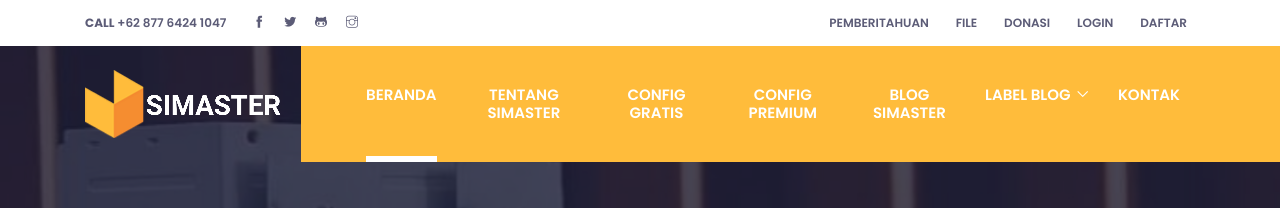
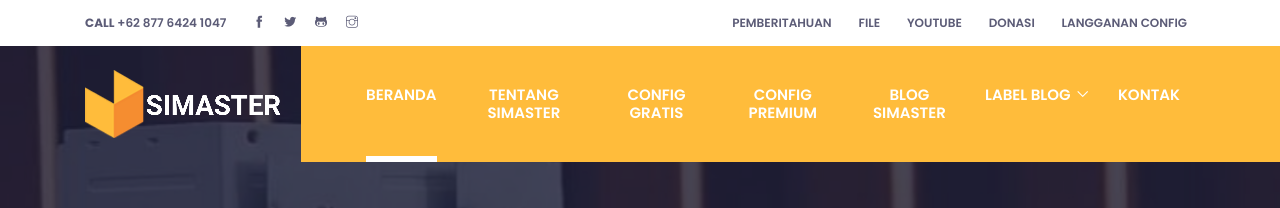
Before and after one commit to mwnsofficial/simastertutorials.github.io, a Jekyll site: the page built from index.html, in a window 1280 px wide. Shown: the top 208 px of the page. Built offline with Jekyll 4.4.1, drawn with Linux system fonts in a browser that asks for light colours; some web fonts are replaced; the list of posts is cut into pages by our own code.

Commit message:
Update header.html

```diff
--- a/_includes/header.html
+++ b/_includes/header.html
@@ -17,9 +17,9 @@
           <ul class="list-inline">
             <li class="list-inline-item"><a class="text-uppercase text-color p-sm-2 py-2 px-0 d-inline-block" href="/informasi.html">pemberitahuan</a></li>
             <li class="list-inline-item"><a class="text-uppercase text-color p-sm-2 py-2 px-0 d-inline-block" href="/file.html">file</a></li>
-            <li class="list-inline-item"><a class="text-uppercase text-color p-sm-2 py-2 px-0 d-inline-block" href="/donasi.html">donasi</a></li>
-            <li class="list-inline-item"><a class="text-uppercase text-color p-sm-2 py-2 px-0 d-inline-block" href="#loginModal" data-toggle="modal" data-target="#loginModal">login</a></li>
-            <li class="list-inline-item"><a class="text-uppercase text-color p-sm-2 py-2 px-0 d-inline-block" href="#signupModal" data-toggle="modal" data-target="#signupModal">daftar</a></li>
+            <li class="list-inline-item"><a class="text-uppercase text-color p-sm-2 py-2 px-0 d-inline-block" href="https://yotube.com/@idtechannel" target="_blank">Youtube</a></li>
+            <li class="list-inline-item"><a class="text-uppercase text-color p-sm-2 py-2 px-0 d-inline-block" href="#donasi" data-toggle="modal" data-target="#donasi">Donasi</a></li>
+            <li class="list-inline-item"><a class="text-uppercase text-color p-sm-2 py-2 px-0 d-inline-block" href="#langganan" data-toggle="modal" data-target="#langganan">Langganan Config</a></li>
           </ul>
         </div>
       </div>
```
